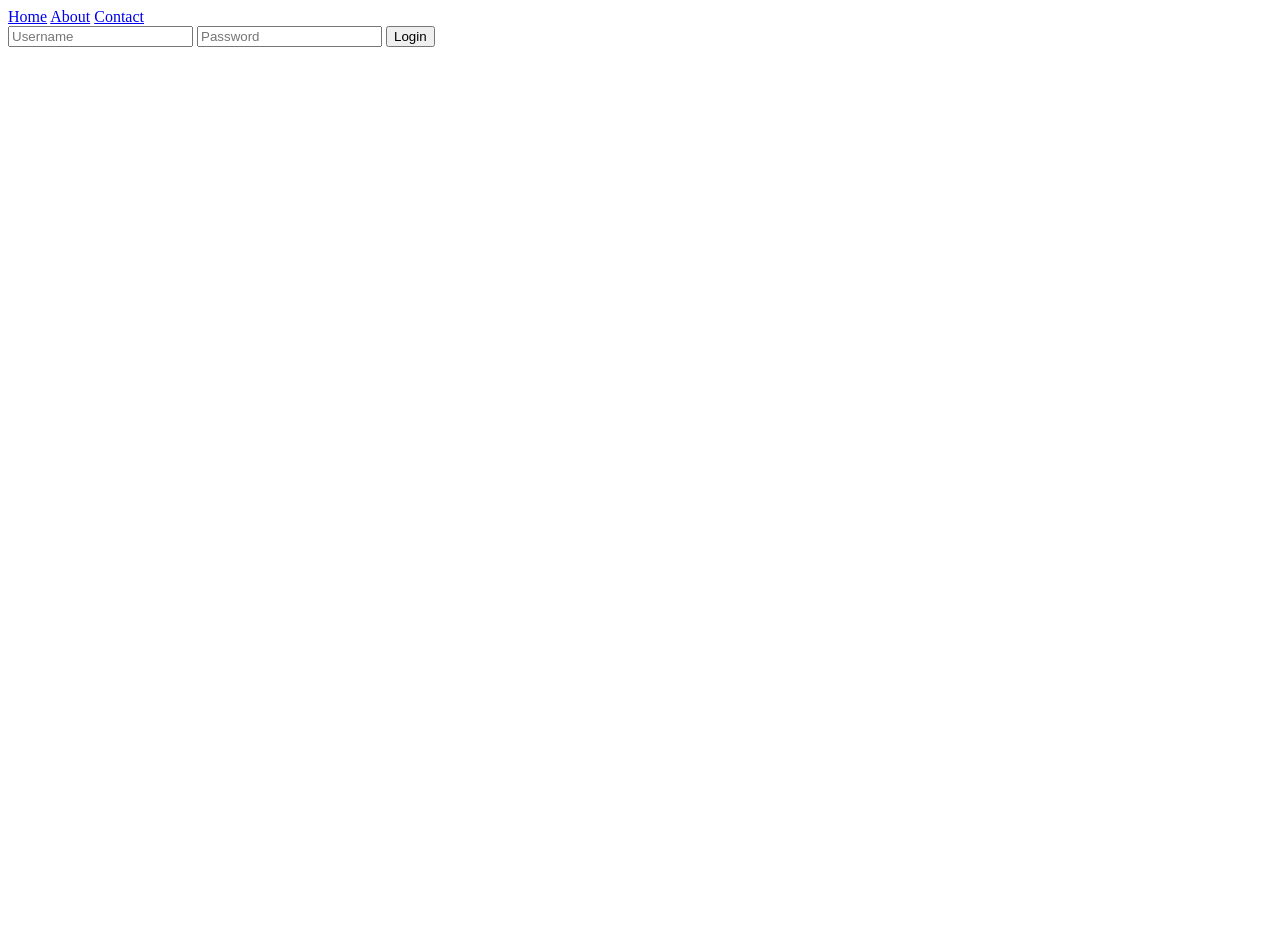
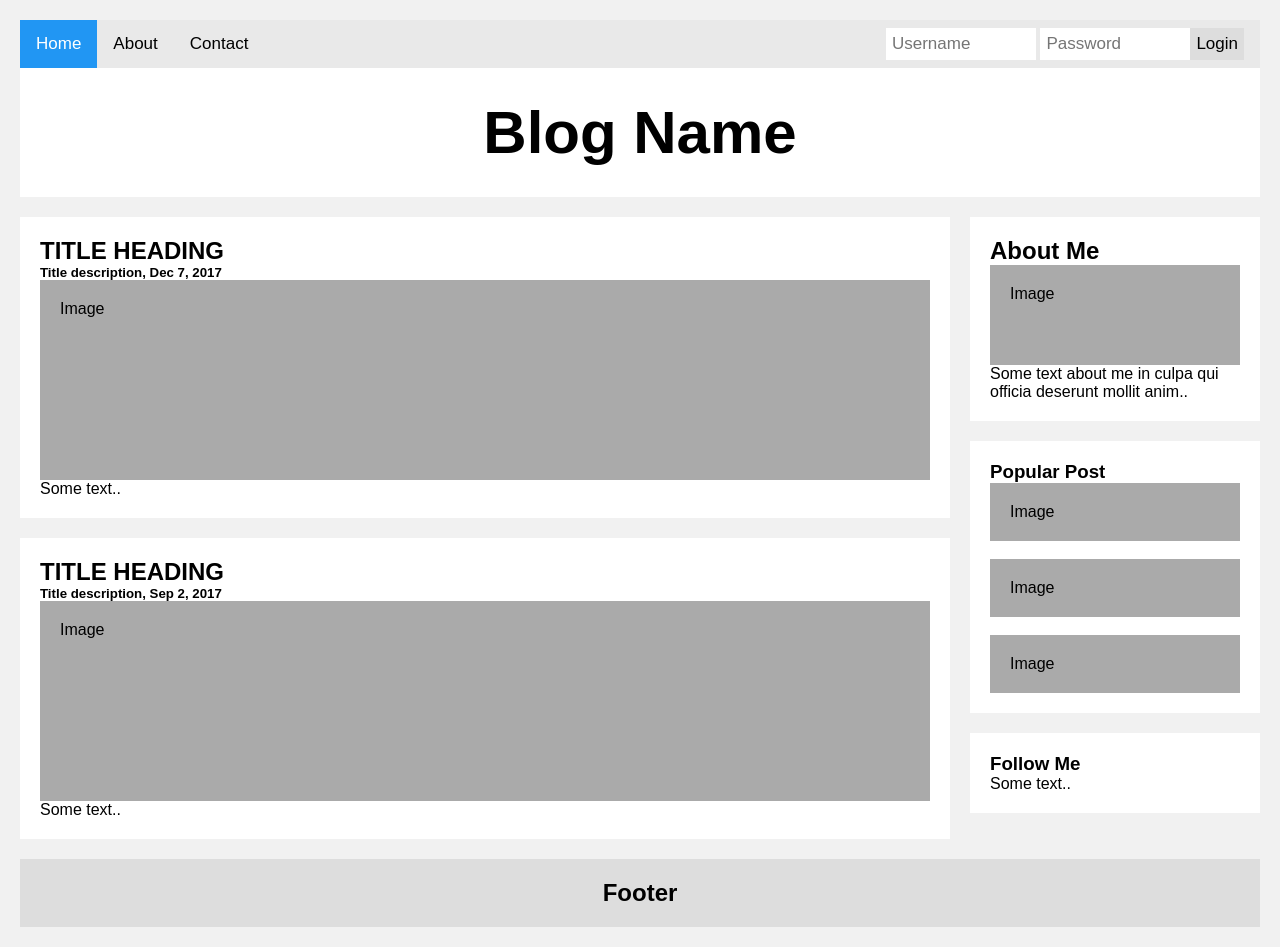
Before and after one commit to 1sfaccia1/w3_test, a plain HTML site: page index.html in a window 1280 px wide. Before the commit the page ends 800 px from the top, so only its background shows below. Drawn offline with Linux system fonts and the light colour scheme.

Commit message:
did some shit

```diff
--- a/css/stlye.css
+++ b/css/style.css
@@ -1,4 +1,8 @@
-* {box-sizing: border-box;}
+* {
+  margin: 0;
+  padding: 0;
+  box-sizing: border-box;
+}
 
 /* Style the navbar */
 .topnav {
@@ -59,6 +63,71 @@
   background: #ccc;
 }
 
+/*blog form*/
+body {
+  font-family: Arial;
+  padding: 20px;
+  background: #f1f1f1;
+}
+
+/* Header/Blog Title */
+.header {
+  padding: 30px;
+  font-size: 40px;
+  text-align: center;
+  background: white;
+}
+
+/* Create two unequal columns that floats next to each other */
+/* Left column */
+.leftcolumn {
+  float: left;
+  width: 75%;
+}
+
+/* Right column */
+.rightcolumn {
+  float: left;
+  width: 25%;
+  padding-left: 20px;
+}
+
+/* Fake image */
+.fakeimg {
+  background-color: #aaa;
+  width: 100%;
+  padding: 20px;
+}
+
+/* Add a card effect for articles */
+.card {
+  background-color: white;
+  padding: 20px;
+  margin-top: 20px;
+}
+
+/* Clear floats after the columns */
+.row:after {
+  content: "";
+  display: table;
+  clear: both;
+}
+
+/* Footer */
+.footer {
+  padding: 20px;
+  text-align: center;
+  background: #ddd;
+  margin-top: 20px;
+}
+
+/* Responsive layout - when the screen is less than 800px wide, make the two columns stack on top of each other instead of next to each other */
+@media screen and (max-width: 800px) {
+  .leftcolumn, .rightcolumn {
+    width: 100%;
+    padding: 0;
+  }
+}
 /* Add responsiveness - On small screens, display the navbar vertically instead of horizontally */
 @media screen and (max-width: 600px) {
   .topnav .login-container {
--- a/index.html
+++ b/index.html
@@ -4,6 +4,7 @@
   <meta charset="UTF-8">
   <meta name="viewport" content="width=device-width, initial-scale=1.0">
   <meta http-equiv="X-UA-Compatible" content="ie=edge">
+  <link rel="stylesheet" href="../css/style.css">
   <title>Document</title>
 </head>
 <body>
@@ -13,7 +14,7 @@
   <a href="#about">About</a>
   <a href="#contact">Contact</a>
   <div class="login-container">
-    <form action="/action_page.php">
+    <form>
       <input type="text" placeholder="Username" name="username">
       <input type="text" placeholder="Password" name="psw">
       <button type="submit">Login</button>
@@ -21,5 +22,48 @@
   </div>
 </div>
 </header>
+<section>
+  <div class="header">
+  <h2>Blog Name</h2>
+</div>
+
+<div class="row">
+  <div class="leftcolumn">
+    <div class="card">
+      <h2>TITLE HEADING</h2>
+      <h5>Title description, Dec 7, 2017</h5>
+      <div class="fakeimg" style="height:200px;">Image</div>
+      <p>Some text..</p>
+    </div>
+    <div class="card">
+      <h2>TITLE HEADING</h2>
+      <h5>Title description, Sep 2, 2017</h5>
+      <div class="fakeimg" style="height:200px;">Image</div>
+      <p>Some text..</p>
+    </div>
+  </div>
+  <div class="rightcolumn">
+    <div class="card">
+      <h2>About Me</h2>
+      <div class="fakeimg" style="height:100px;">Image</div>
+      <p>Some text about me in culpa qui officia deserunt mollit anim..</p>
+    </div>
+    <div class="card">
+      <h3>Popular Post</h3>
+      <div class="fakeimg">Image</div><br>
+      <div class="fakeimg">Image</div><br>
+      <div class="fakeimg">Image</div>
+    </div>
+    <div class="card">
+      <h3>Follow Me</h3>
+      <p>Some text..</p>
+    </div>
+  </div>
+</div>
+
+<div class="footer">
+  <h2>Footer</h2>
+</div>
+</section>
 </body>
 </html>
```
